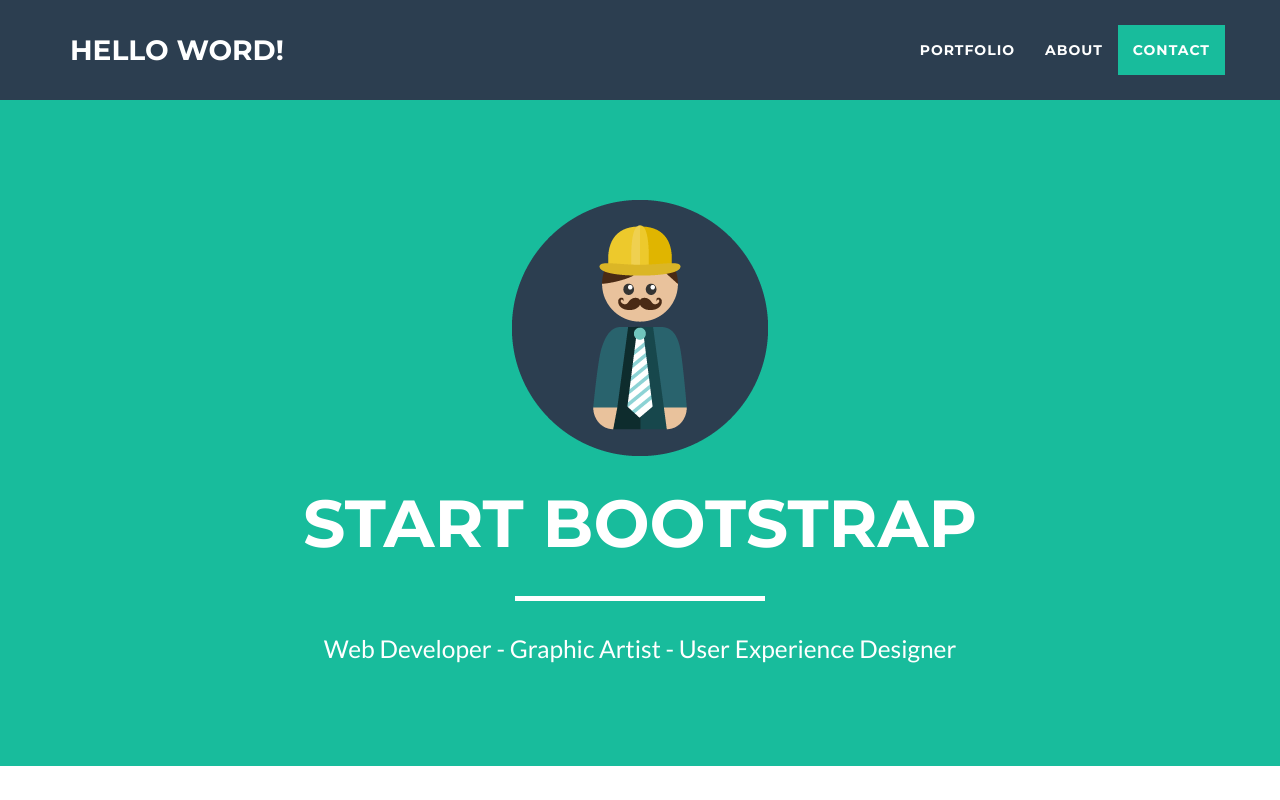
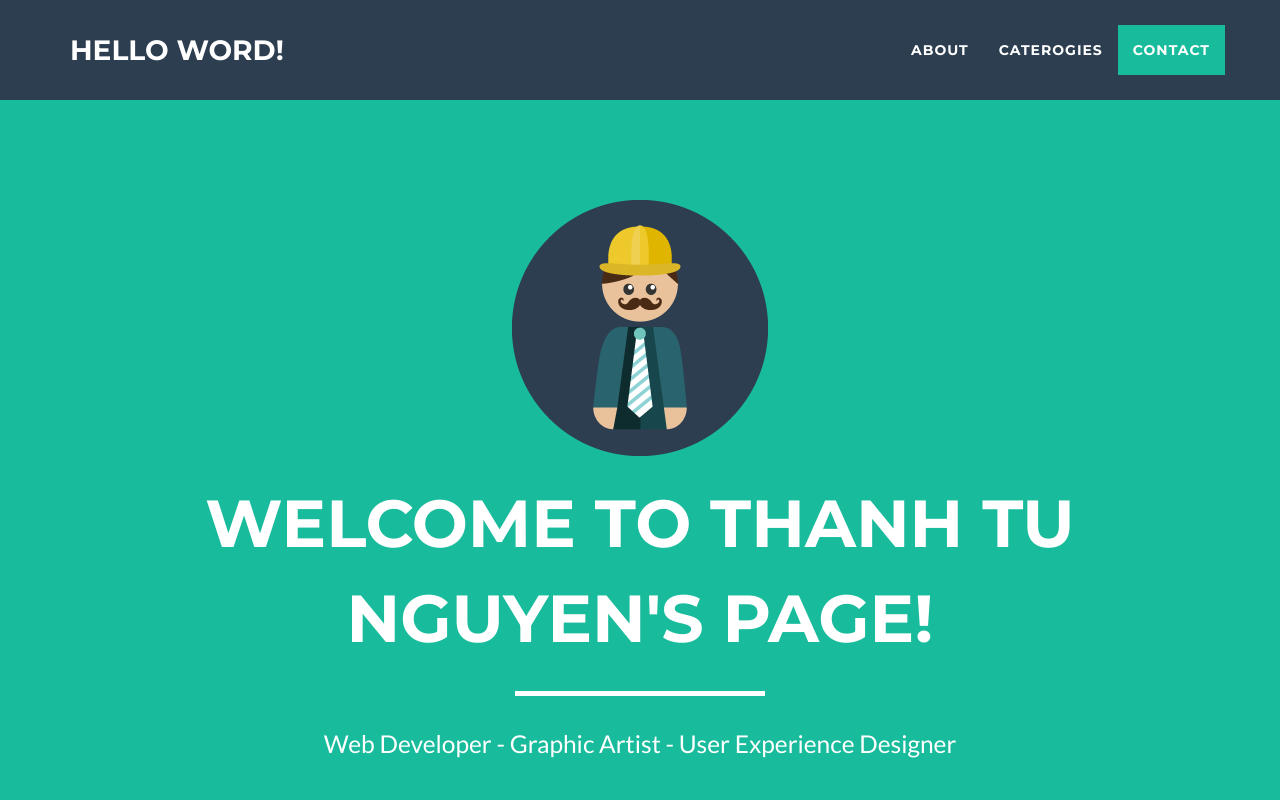
Before and after one commit to tuthanh/tuthanh.github.io, a website: page index.html in a window 1280 px wide. Shown: the top 800 px of the page. Drawn offline with nearby package versions, Linux system fonts and the light colour scheme.

Commit message:
Change tittle

```diff
--- a/index.html
+++ b/index.html
@@ -51,10 +51,10 @@
                         <a href="#page-top"></a>
                     </li>
                     <li class="page-scroll">
-                        <a href="#portfolio">Portfolio</a>
+                        <a href="#portfolio">About</a>
                     </li>
                     <li class="page-scroll">
-                        <a href="#about">About</a>
+                        <a href="#about">Caterogies</a>
                     </li>
                     <li class="page-scroll">
                         <a href="#contact">Contact</a>
@@ -73,7 +73,7 @@
                 <div class="col-lg-12">
                     <img class="img-responsive" src="img/profile.png" alt="">
                     <div class="intro-text">
-                        <span class="name">Start Bootstrap</span>
+                        <span class="name">Welcome to Thanh Tu NGUYEN's Page!</span>
                         <hr class="star-light">
                         <span class="skills">Web Developer - Graphic Artist - User Experience Designer</span>
                     </div>
```
